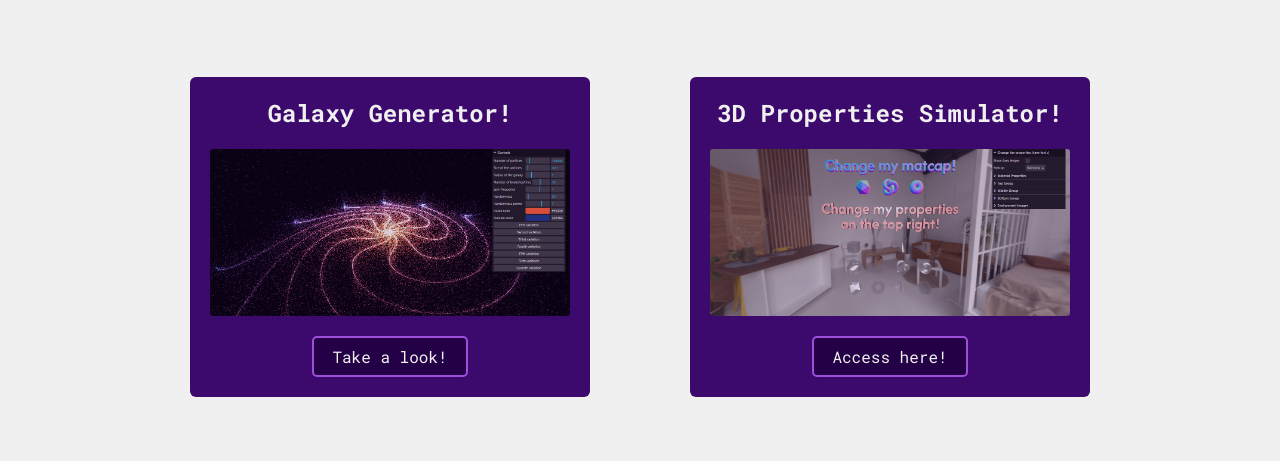
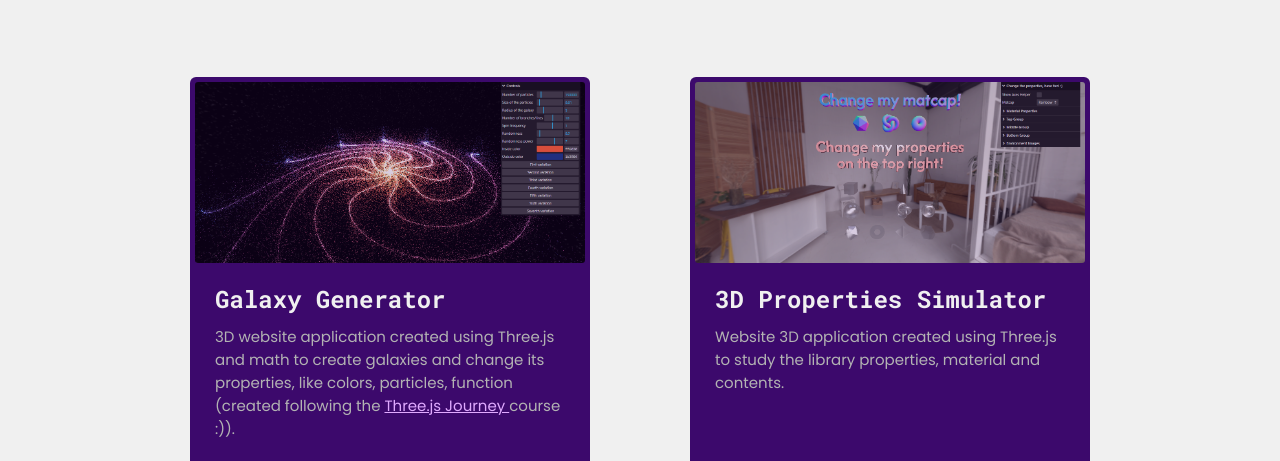
Before and after one commit to GuiACamargo/Portfolio, a website built with Vite: page index.html in a window 1280 px wide. Shown: the part 2747-3208 px from the top of the page. Built offline with nearby package versions, Linux system fonts and the light colour scheme; animation ran at ten frames a second; what @tsparticles/confetti, @tsparticles/interaction-particles-repulse, @tsparticles/plugin-easing-cubic would draw is missing.

Commit message:
Changing some styles from the sandbox and other things

```diff
--- a/index.html
+++ b/index.html
@@ -161,13 +161,13 @@
                             <li class="experience-education__item">
                                 <div class="experience-education__item-title-wrapper">
                                     <img class="experience-education__icon" src="icons/star.svg" alt="Star Icon">
-                                    <h3 class="experience-education__item-title">Full Stack Developer</h3>
+                                    <h3 class="experience-education__item-title">Junior Full Stack Developer</h3>
                                 </div>
                                 <h4 class="experience-education__item-subtitle">GFT • April 2024 - Present</h4>
                                 <p class="experience-education__item-description">
                                     <ul class="experience-education__item-description-ul">
                                         <li class="experience-education__item-description-item">
-                                            • Full-Stack Junior developer with technologies such as React, Spring Boot, AWS, etc;
+                                            • Junior Full-Stack developer with technologies such as React, Spring Boot, AWS, etc;
                                         </li>
                                         <li class="experience-education__item-description-item">
                                             • Daily use of English in international projects;
@@ -242,18 +242,36 @@
                     <div class="sandbox__projects-list-container">
                         <ul class="sandbox__projects-list">
                             <li class="sandbox__projects-item">
-                                <h2 class="sandbox__projects-item-title">Galaxy Generator!</h2>
                                 <img class="sandbox__projects-item-img" src="images/galaxygenerator.webp" alt="Galaxy Generator project">
-                                <a class="sandbox__projects-item-button" href="https://galaxy-generator-particles.vercel.app/" target="_blank">Take a look!</a>
+                                <div class="sandbox__projects-item-content">
+                                    <div class="sandbox__projects-item-text">
+                                        <h2 class="sandbox__projects-item-title">Galaxy Generator</h2>
+                                        <p class="sandbox__projects-item-description">
+                                            3D website application created using Three.js and math to create galaxies and change its properties, like colors, particles, function
+                                            (created following the
+                                            <a class="sandbox__projects-item-description-anchor" href="https://threejs-journey.com/" rel="noopener noreferrer" target="_blank">
+                                                Three.js Journey
+                                            </a>course :)).
+                                        </p>
+                                    </div>
+                                    <a class="sandbox__projects-item-button" href="https://galaxy-generator-particles.vercel.app/" rel="noopener noreferrer" target="_blank">Take a look!</a>
+                                </div>
                             </li>
                             <li class="sandbox__projects-item">
-                                <h2 class="sandbox__projects-item-title">3D Properties Simulator!</h2>
                                 <img class="sandbox__projects-item-img" src="images/3Dpropertiessimulator.webp" alt="3D Properties Simulator project">
-                                <a class="sandbox__projects-item-button" href="https://3dstudy.vercel.app/" target="_blank">Access here!</a>
+                                <div class="sandbox__projects-item-content">
+                                    <div class="sandbox__projects-item-text">
+                                        <h2 class="sandbox__projects-item-title">3D Properties Simulator</h2>
+                                        <p class="sandbox__projects-item-description">
+                                            Website 3D application created using Three.js to study the library properties, material and contents.
+                                        </p>
+                                    </div>
+                                    <a class="sandbox__projects-item-button" href="https://3dstudy.vercel.app/" rel="noopener noreferrer" target="_blank">Access here!</a>
+                                </div>
                             </li>
                         </ul>
                     </div>
-                    <a href="https://github.com/GuiACamargo" class="sandbox__github" target="_blank">
+                    <a href="https://github.com/GuiACamargo" class="sandbox__github" target="_blank" rel="noopener noreferrer">
                         <img class="sandbox__github-logo" src="icons/github-logo.svg" alt="Github Logo">
                         <p class="sandbox__github-description">
                             See more of my tech projects here!
@@ -268,13 +286,13 @@
                     <h2 class="contact__list-title">Send me a message!</h2>
                     <ul class="contact__list-ul">
                         <li class="contact__list-item">
-                            <a class="contact__list-item-anchor" href="https://www.linkedin.com/in/guilhermecamargodev/" target="_blank">
+                            <a class="contact__list-item-anchor" href="https://www.linkedin.com/in/guilhermecamargodev/" target="_blank" rel="noopener noreferrer">
                                 <img class="contact__list-item-logo" src="icons/linkedin-logo.svg" alt="Linkedin logo">
                                 <p class="contact__list-item-name">Linkedin</p>
                             </a>
                         </li>
                         <li class="contact__list-item">
-                            <a class="contact__list-item-anchor" href="https://github.com/GuiACamargo" target="_blank">
+                            <a class="contact__list-item-anchor" href="https://github.com/GuiACamargo" target="_blank" rel="noopener noreferrer">
                                 <img class="contact__list-item-logo" src="icons/github-logo-dark.svg" alt="Github logo">
                                 <p class="contact__list-item-name">Github</p>
                             </a>
@@ -307,11 +325,11 @@
             <div class="footer__text">
                 <div class="footer__credits">
                     Icons from
-                    <a class="footer__anchor" href="https://fontawesome.com/icons" target="_blank">Fontawesome</a>
+                    <a class="footer__anchor" href="https://fontawesome.com/icons" target="_blank" rel="noopener noreferrer">Fontawesome</a>
                      | 3D Model from
-                    <a class="footer__anchor" href="https://sketchfab.com/3d-models/glitch-bust-fc304fa242504070b69061abe99dbff0" target="_blank">Sketchfab (timofei)</a>
+                    <a class="footer__anchor" href="https://sketchfab.com/3d-models/glitch-bust-fc304fa242504070b69061abe99dbff0" target="_blank" rel="noopener noreferrer">Sketchfab (timofei)</a>
                      | Fonts from
-                    <a class="footer__anchor" href="https://fonts.google.com/icons" target="_blank">Google Fonts</a>
+                    <a class="footer__anchor" href="https://fonts.google.com/icons" target="_blank" rel="noopener noreferrer">Google Fonts</a>
                 </div>
                 <p class="footer__copyright">
                     Made with 💗 by Guilherme Camargo. &#169; 2024
--- a/styles/style.css
+++ b/styles/style.css
@@ -28,6 +28,10 @@ Variables
 
 * {
     scroll-behavior: smooth;
+}
+
+body {
+    background-color: var(--black);
 }
 
 /*
@@ -711,7 +715,7 @@ Sandbox
 .sandbox__projects-item {
     width: 100%;
     max-width: 400px;
-    padding: 20px;
+    padding: 5px;
     border-radius: 6px;
     background-color: var(--color600);
     display: flex;
@@ -722,12 +726,49 @@ Sandbox
 .sandbox__projects-item-title {
     font-family: var(--monospace-font);
     color: var(--white);
-    text-align: center;
 }
 
 .sandbox__projects-item-img {
     border-radius: 3px;
     opacity: 0.8;
+}
+
+.sandbox__projects-item-content {
+    display: flex;
+    flex-direction: column;
+    padding: 0px 20px 20px 20px;
+    height: 100%;
+    justify-content: space-between;
+}
+
+.sandbox__projects-item-text {
+    display: flex;
+    flex-direction: column;
+    gap: 10px;
+    margin-bottom: 24px;
+}
+
+.sandbox__projects-item-description {
+    color: var(--grey);
+    font-family: var(--sans-serif-font);
+    font-size: 15px;
+}
+
+.sandbox__projects-item-description-anchor {
+    text-decoration: underline;
+    color: var(--color100);
+}
+
+.sandbox__projects-item-description-anchor:visited {
+    color: var(--color100);
+}
+
+.sandbox__projects-item-description-anchor:active {
+    color: var(--color100);
+}
+
+.sandbox__projects-item-description-anchor:-webkit-any-link {
+    color: var(--color100);
 }
 
 .sandbox__projects-item-button {
@@ -741,7 +782,7 @@ Sandbox
     display: flex;
     transition: 0.3s;
     cursor: pointer;
-    align-self: center;
+    align-self: flex-start;
 }
 
 .sandbox__projects-item-button:hover {
@@ -957,6 +998,10 @@ Footer
         max-height: 700px;
     }
 
+    .sandbox__projects-list {
+        gap: 30px;
+    }
+
     .contact__spotify {
         width: 55%;
     }
--- a/threejsscript.js
+++ b/threejsscript.js
@@ -57,7 +57,6 @@ media.addEventListener('change', () => {
 
 window.addEventListener('resize', () =>
 {
-    console.log(isMatchingMedia)
     if(isMatchingMedia){
         threeJSCanvas.style.width = "60%"
         threeJSCanvas.style.height = "30vh"
```
